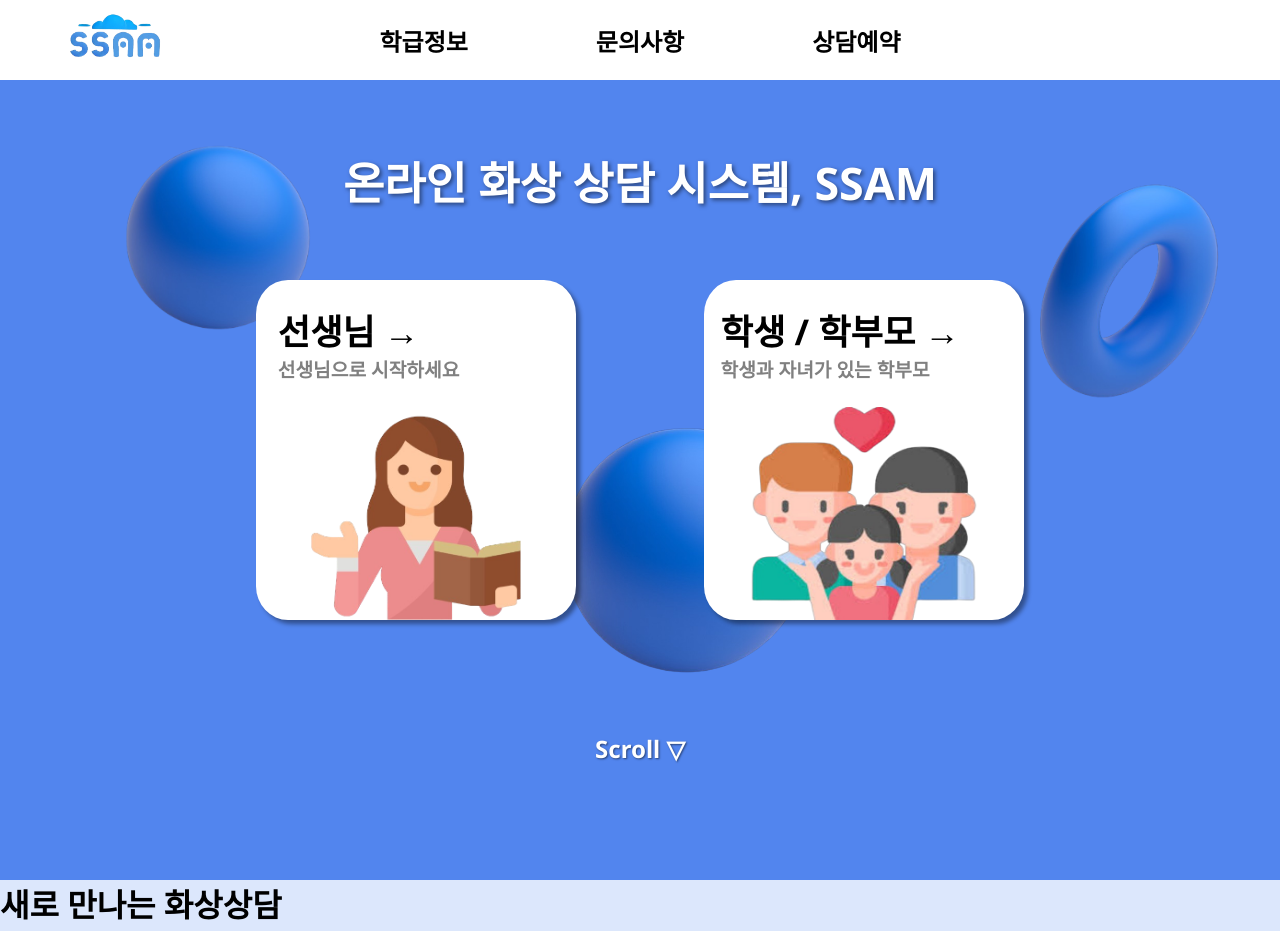
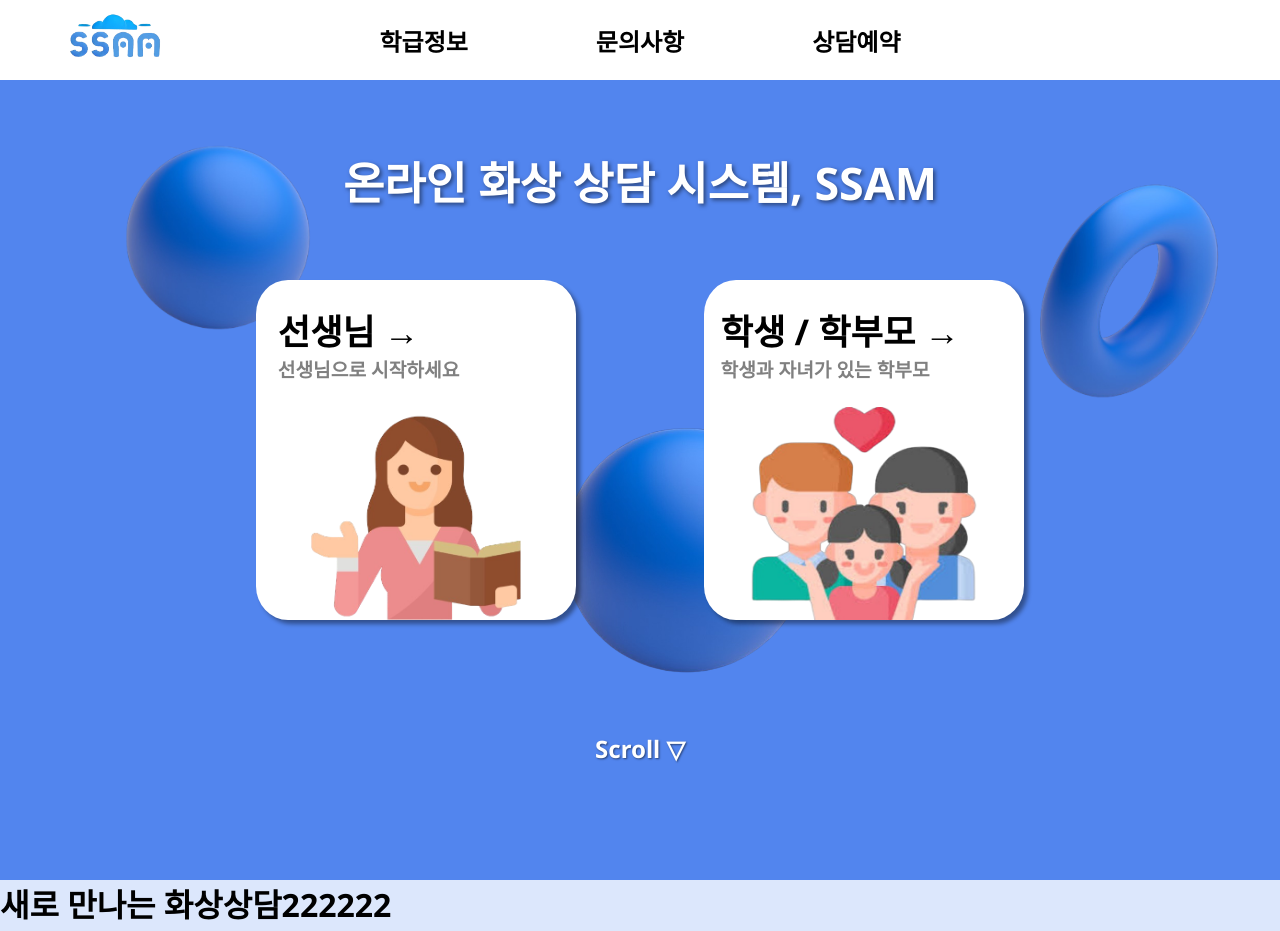
Before and after one commit to JangHyoSeong/SSAM, a React (Vite) app in the folder FE/Frontend/: page / in a window 1280 px wide. Shown: the top 931 px of the page. Built offline with nearby package versions, Linux system fonts and the light colour scheme.

Commit message:
fix: fix front-end project for test

```diff
--- a/FE/Frontend/src/mainPage/Explan.jsx
+++ b/FE/Frontend/src/mainPage/Explan.jsx
@@ -5,7 +5,7 @@
 const Explan = () => {
   return (
     <div className={explan.explanArray}>
-      <h1>새로 만나는 화상상담</h1>
+      <h1>새로 만나는 화상상담222222</h1>
       <h2>환영합니다 SSAM입니다</h2>
     </div>
   );
```
